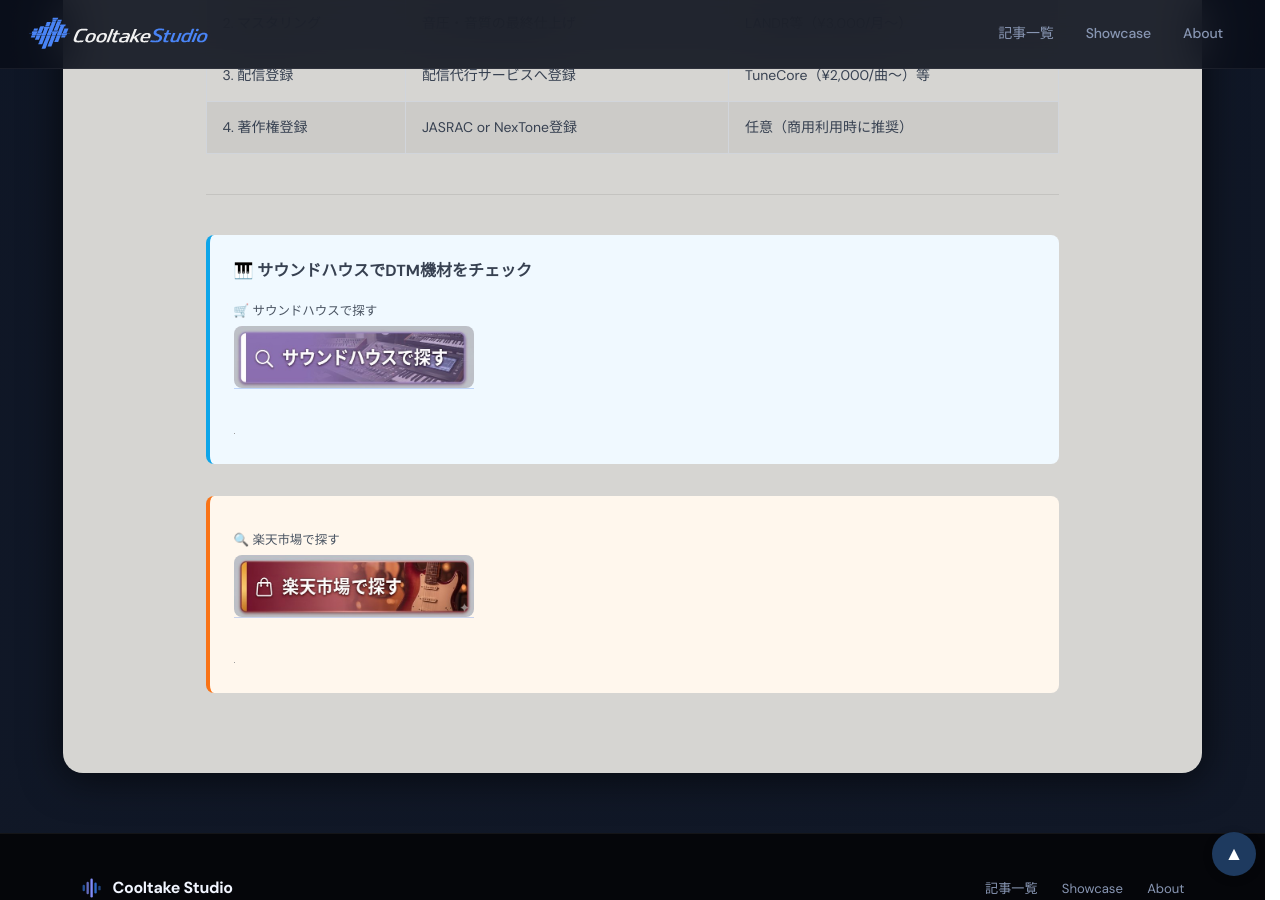
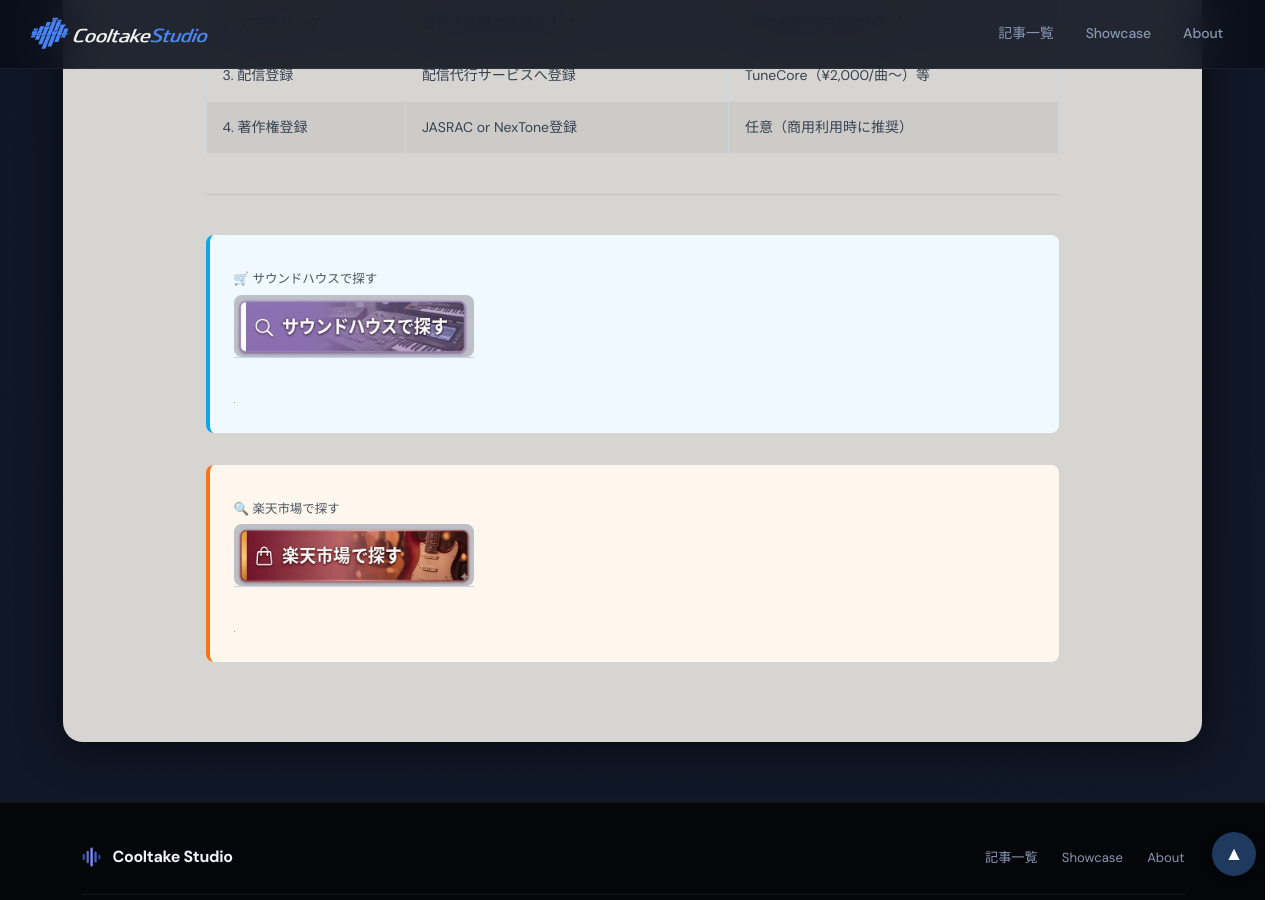
Before and after one commit to cooltake/cooltake-staging, a Jekyll site: the page built from _posts/2026-05-24-solo-dtm-setup.md, in a window 1280 px wide and 900 px high, scrolled down 4803 px. Built offline with Jekyll 4.4.1, drawn with Linux system fonts in a browser that asks for light colours; some web fonts are replaced; grey boxes are pictures that could not be loaded.

Commit message:
style: remove CTA headline p tags in 2026-05-24-solo-dtm-setup.md

```diff
--- a/_posts/2026-05-24-solo-dtm-setup.md
+++ b/_posts/2026-05-24-solo-dtm-setup.md
@@ -138,7 +138,6 @@
 ---
 
 <div style="margin:2rem 0;padding:1.2rem 1.5rem;background:#f0f9ff;border-left:4px solid #0ea5e9;border-radius:8px;">
-<p style="margin:0 0 .6rem;font-weight:bold;font-size:1rem;">&#x1F3B9; サウンドハウスでDTM機材をチェック</p>
 <div style="margin:.8rem 0;"><span style="display:block;font-size:.78rem;color:#4b5563;margin-bottom:3px;margin-top:6px;">🛒 サウンドハウスで探す</span>
 <a href="https://h.accesstrade.net/sp/cc?rk=01001xqc00os63&url=https%3A%2F%2Fwww.soundhouse.co.jp%2Fsearch%2Findex%2F%3Fsearch_all%3D%E3%82%AA%E3%83%BC%E3%83%87%E3%82%A3%E3%82%AA%E3%82%A4%E3%83%B3%E3%82%BF%E3%83%BC%E3%83%95%E3%82%A7%E3%83%BC%E3%82%B9" rel="nofollow" referrerpolicy="no-referrer-when-downgrade" style="display:inline-block;text-decoration:none;"><img src="/assets/images/btn-soundhouse.jpg" alt="サウンドハウスで探す" width="240" style="height:auto;border-radius:8px;display:block;"></a></div>
 <img src="https://h.accesstrade.net/sp/rr?rk=01001xqc00os63" width="1" height="1" border="0" alt="" loading="lazy">
```
